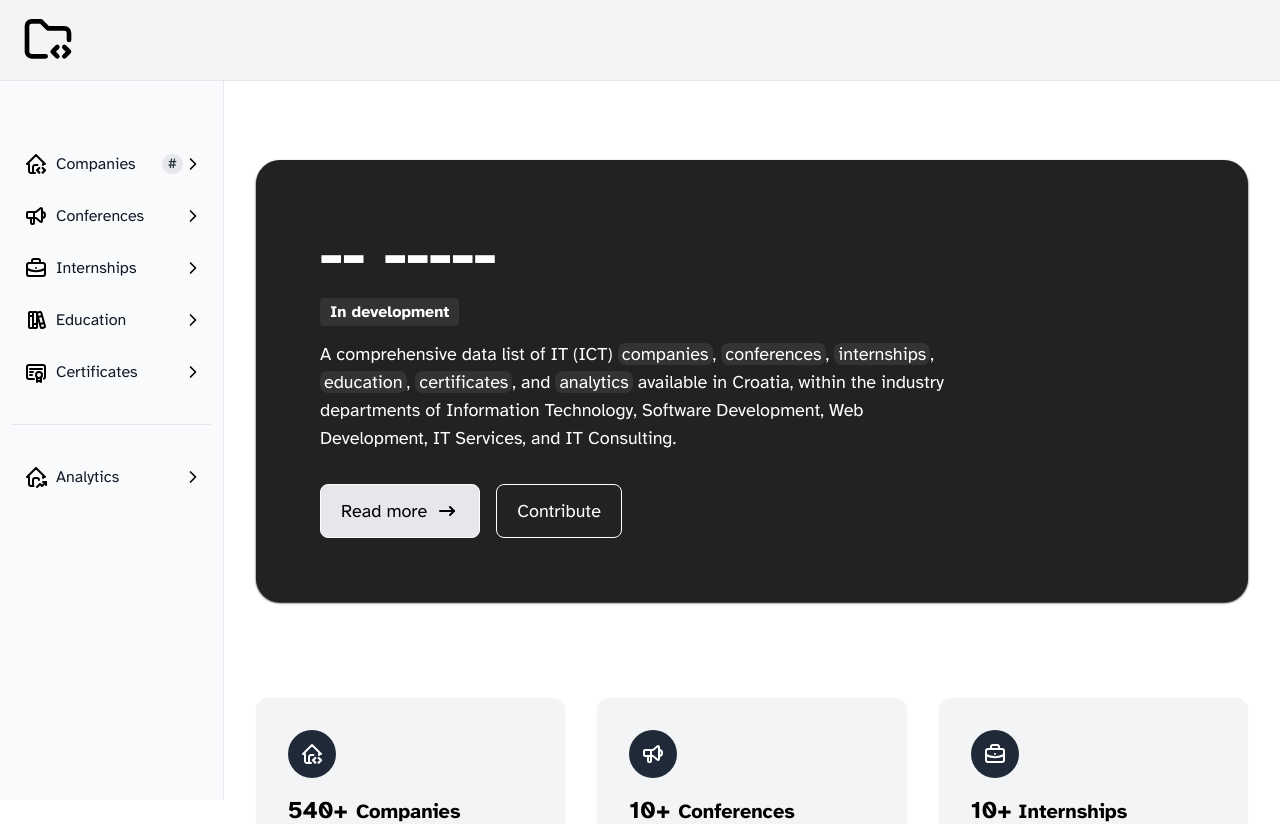
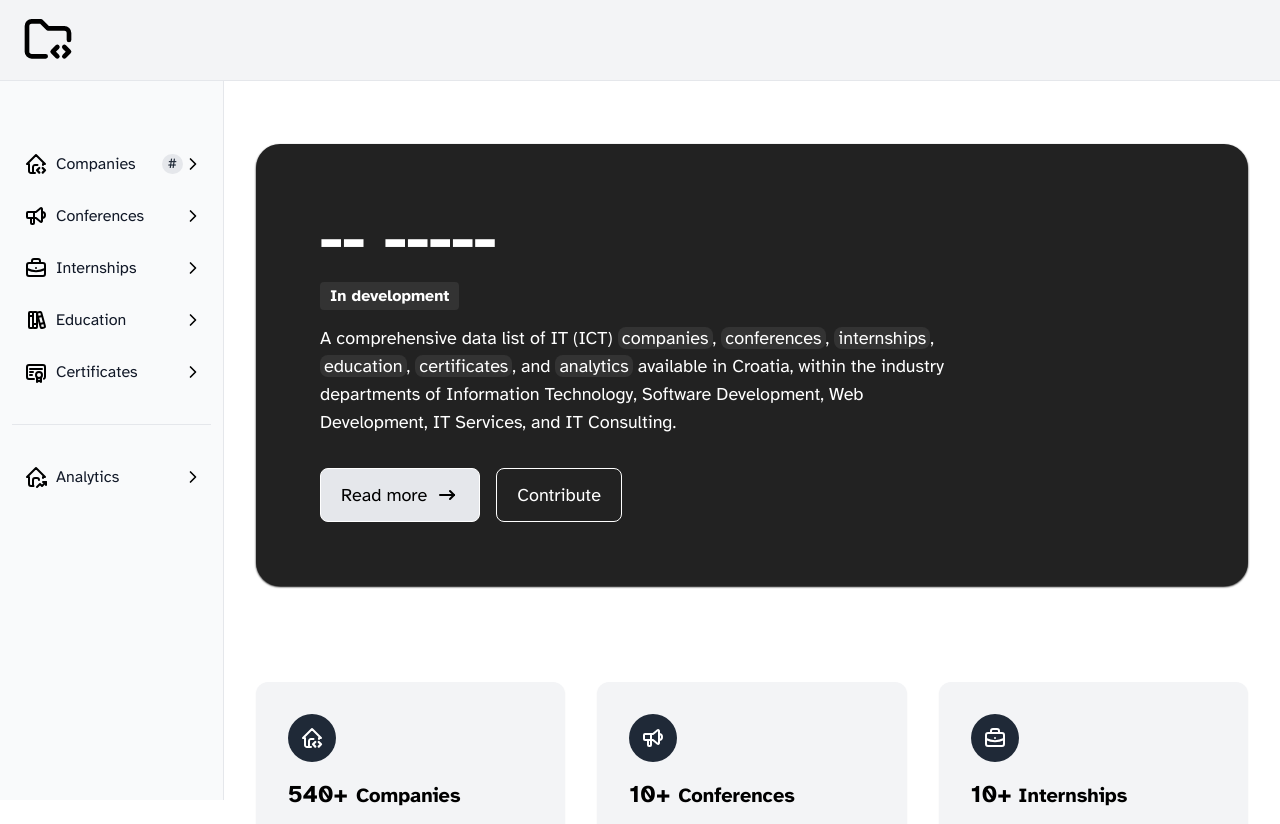
Before and after one commit to stefanicjuraj/datalog, a React (Vite) app: page / in a window 1280 px wide. Shown: the top 824 px of the page. Built offline with nearby package versions, Linux system fonts and the light colour scheme.

Commit message:
style(home): adjust div top padding

```diff
--- a/src/pages/Home.tsx
+++ b/src/pages/Home.tsx
@@ -10,7 +10,7 @@ import arrowCorner from '../assets/icons/arrow-corner.svg';
 
 function Home() {
     return (
-        <div className="pl-4 pr-4 pt-16 sm:ml-56">
+        <div className="pl-4 pr-4 pt-12 sm:ml-56">
             <div className="max-w-screen-xl xl:max-w-screen-2xl mx-auto">
                 <div className="mt-24 sm:px-4 px-0 mx-auto max-w-screen-xl">
                     {/* header */}
```
